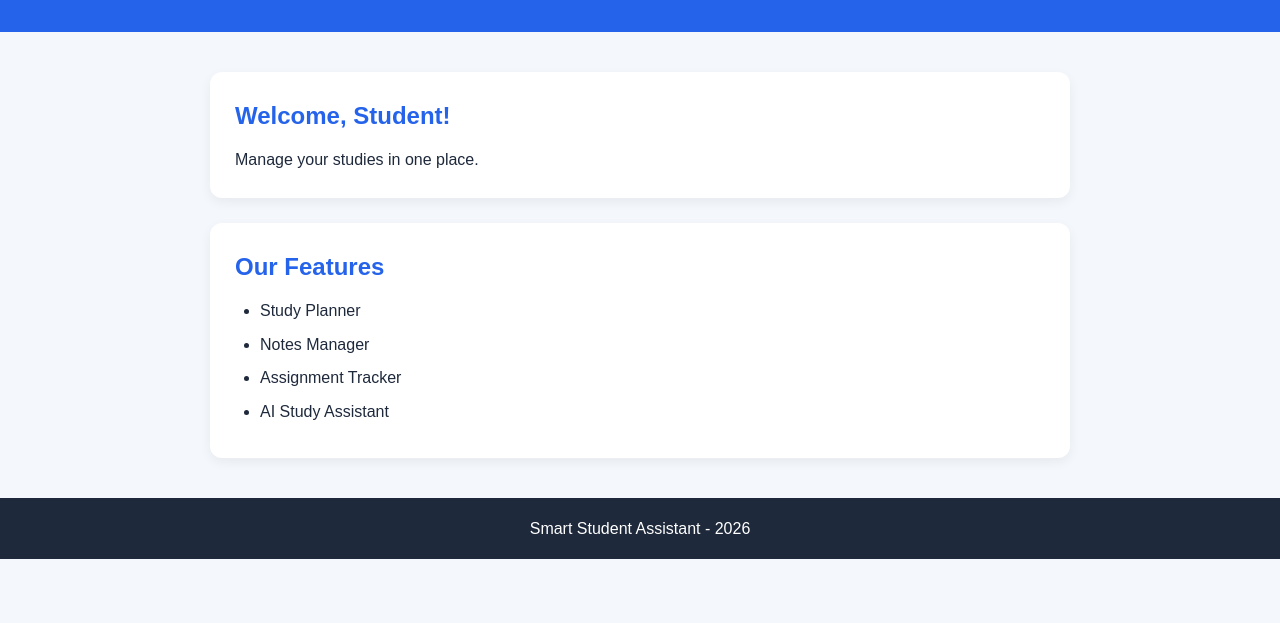
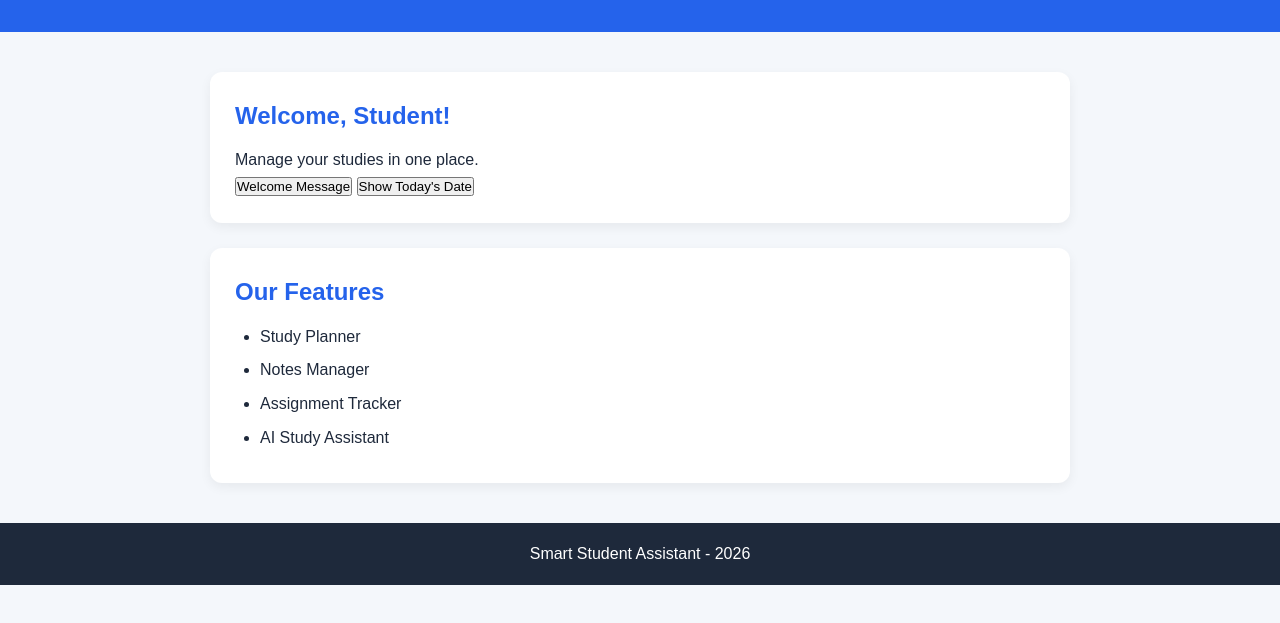
Before and after one commit to muhammadmashoodahmad/Web-and-AI-Projects, a plain HTML site: page 01-Smart-Student-Assistant/index.html in a window 1280 px wide. Shown: the part 125-748 px from the top of the page. Drawn offline with Linux system fonts and the light colour scheme.

Commit message:
Update index.html

```diff
--- a/01-Smart-Student-Assistant/index.html
+++ b/01-Smart-Student-Assistant/index.html
@@ -17,9 +17,17 @@
 
     <main>
         <section>
-            <h2>Welcome, Student!</h2>
-            <p>Manage your studies in one place.</p>
-        </section>
+    <h2>Welcome, Student!</h2>
+    <p>Manage your studies in one place.</p>
+
+    <button onclick="showWelcomeMessage()">
+        Welcome Message
+    </button>
+
+    <button onclick="showDate()">
+        Show Today's Date
+    </button>
+</section>
 
         <section>
             <h2>Our Features</h2>
```
